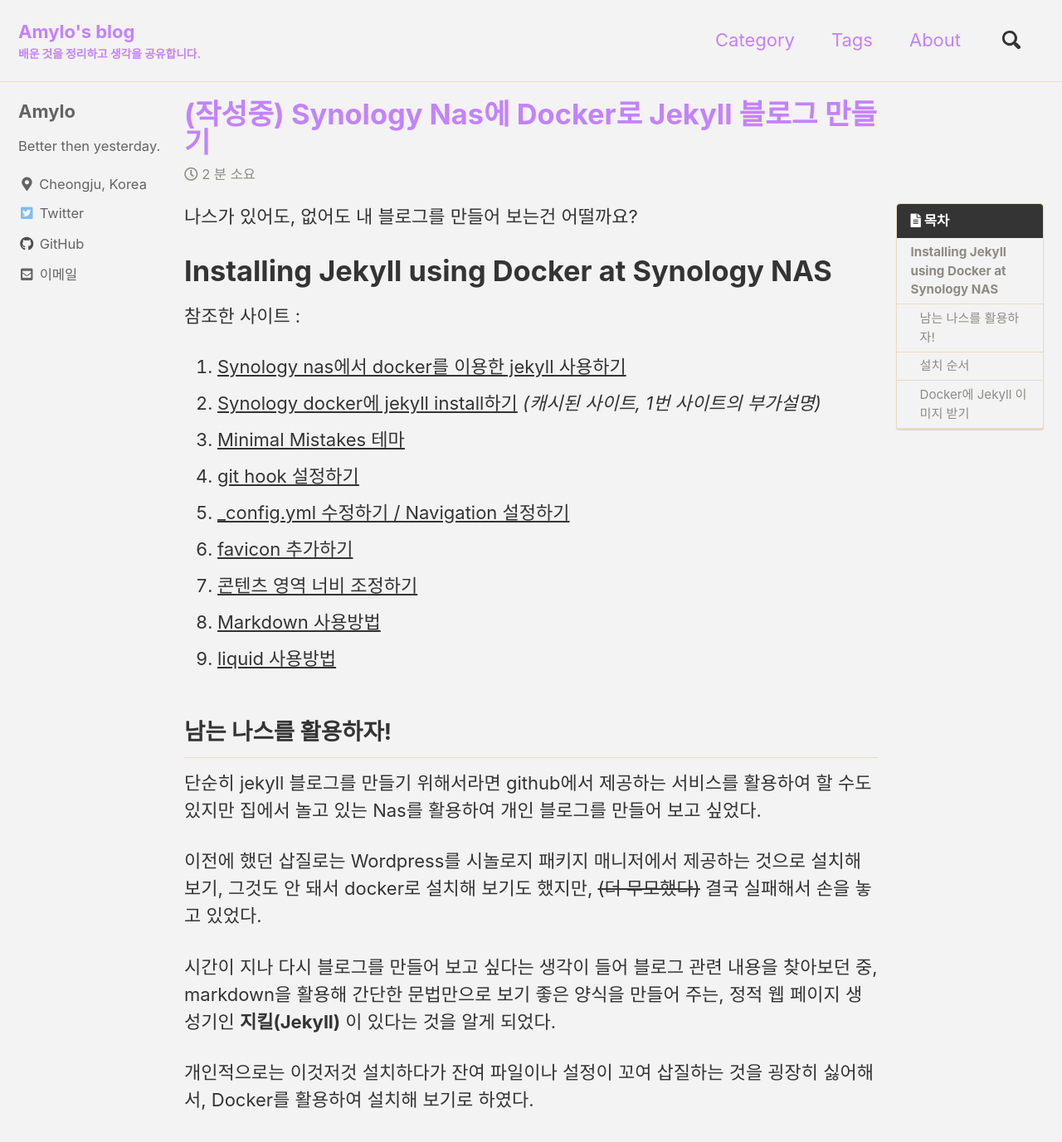
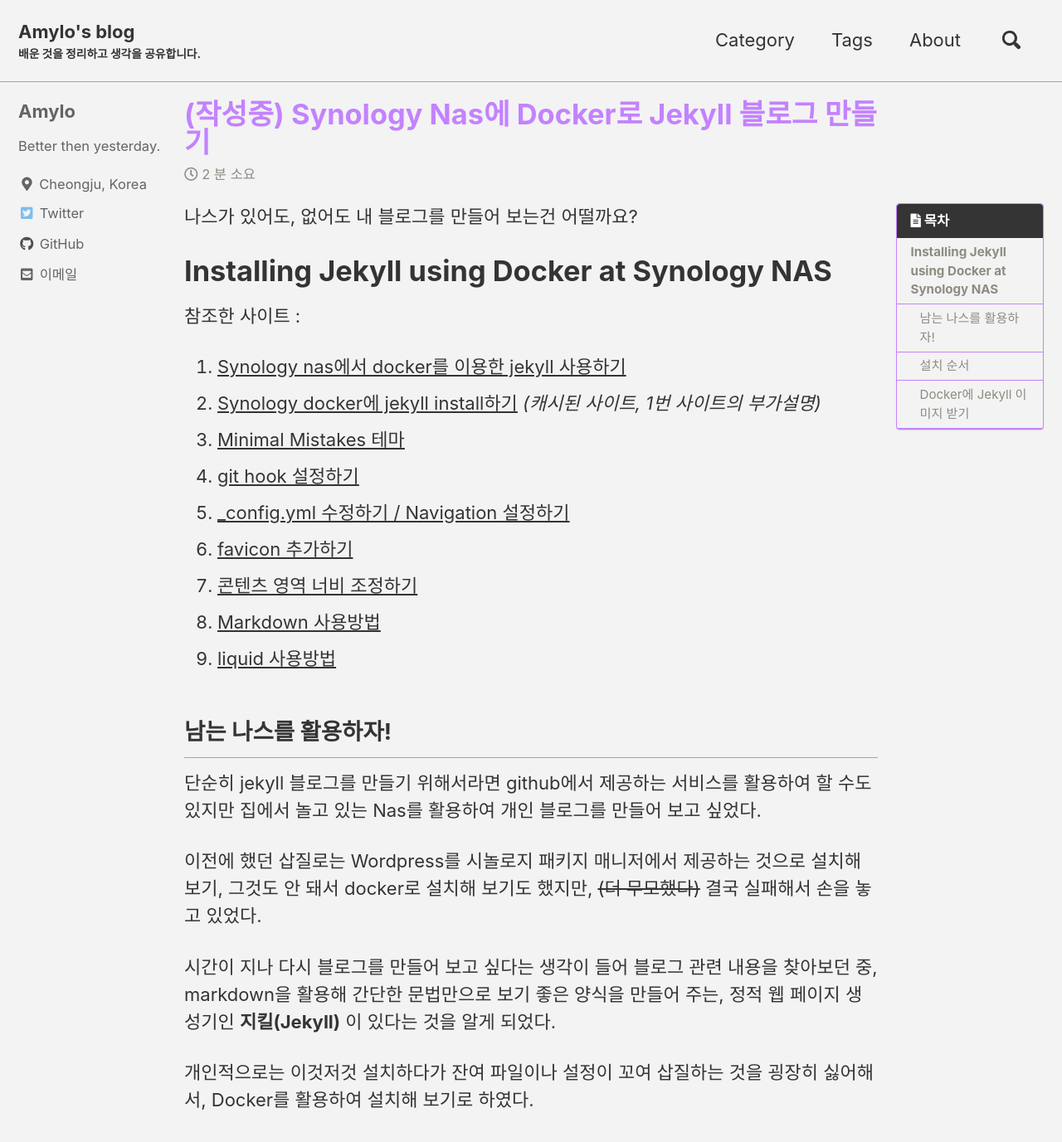
Before and after one commit to Amylo-jh/Amylo-blog, a Jekyll site: the page built from _posts/2021-06-27-jekyll_on_nas.md, in a window 1280 px wide and 1400 px high. Shown: the top 1377 px of the window at 83% size. Built offline with Jekyll 4.4.1, drawn with Linux system fonts in a browser that asks for light colours; cached includes are drawn as plain includes; comment, search, counter and statistics services are not loaded.

Commit message:
color change 1

```diff
--- a/_sass/minimal-mistakes/skins/_dirt.scss
+++ b/_sass/minimal-mistakes/skins/_dirt.scss
@@ -8,13 +8,12 @@ $text-color: #343434 !default;
 $muted-text-color: #8e8b82 !default;
 
 $primary-color: #343434 !default;
-$border-color: #e9dcbe !default;
+// $border-color: #e9dcbe !default;
+$border-color: #C382FF !default;
 $footer-background-color: #e9dcbe !default;
 $link-color: #343434 !default;
-// $masthead-link-color: $text-color !default;
-$masthead-link-color: #C382FF !default;
-// $masthead-link-color-hover: $text-color !default;
-$masthead-link-color-hover: #C382FF !default;
+$masthead-link-color: $text-color !default;
+$masthead-link-color-hover: $text-color !default;
 $navicon-link-color-hover: mix(#fff, $text-color, 80%) !default;
 
 /* dirt syntax highlighting (base16) */
```
